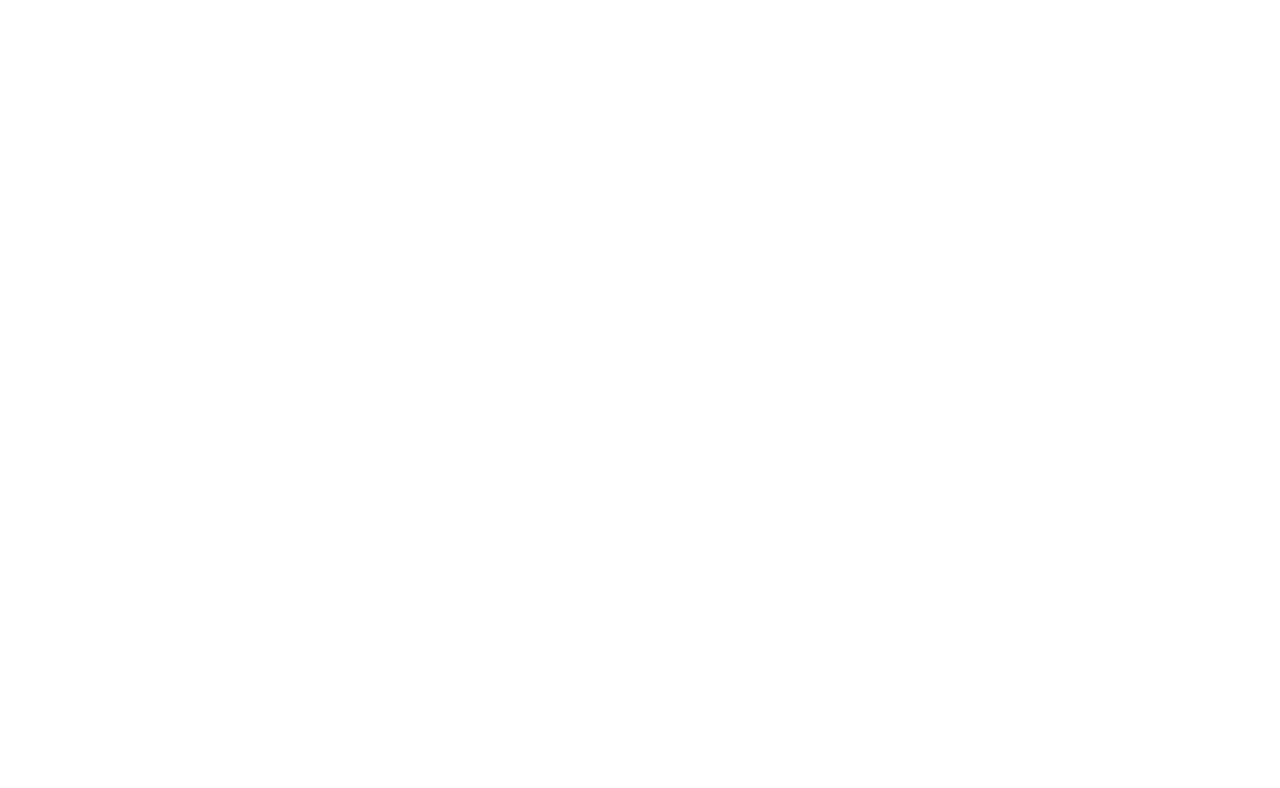
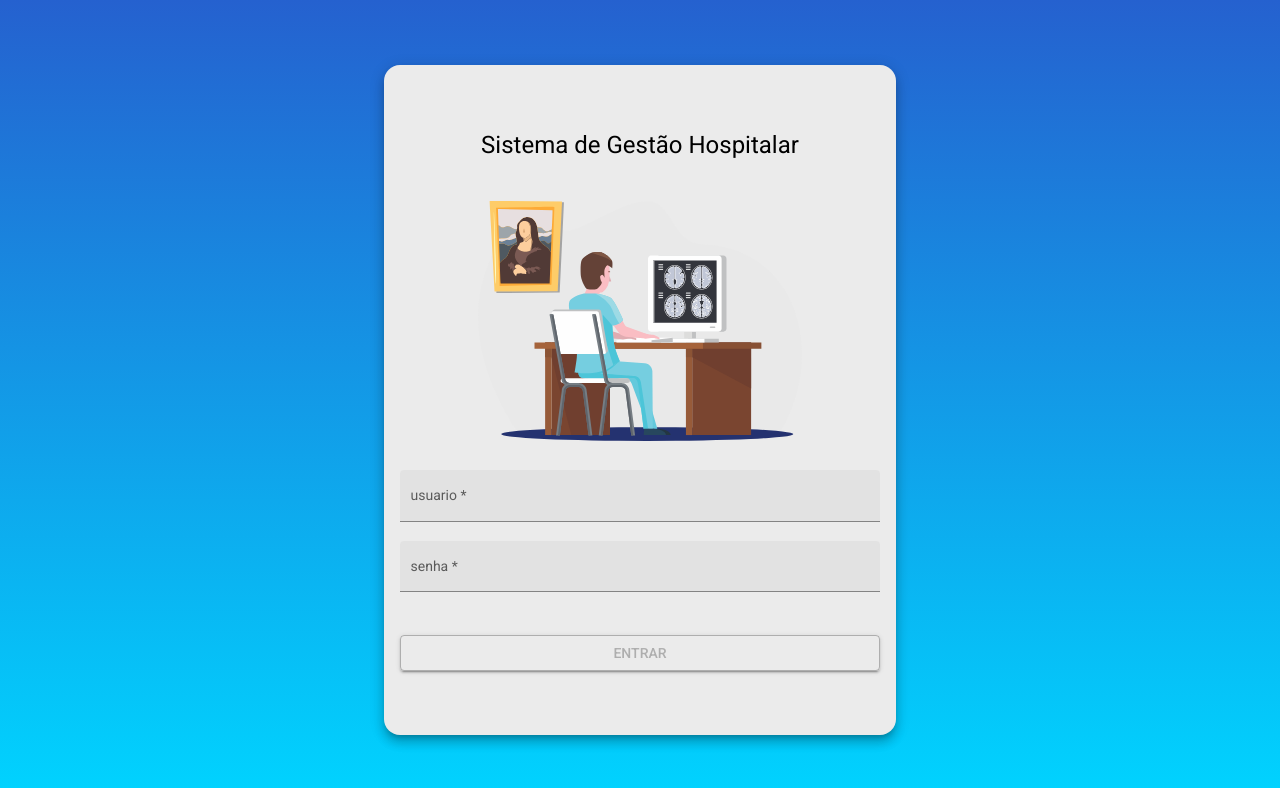
Before and after one commit to rafaelnetmidia/hospitalpanel, an Angular app: page /login in a window 1280 px wide. Before the commit this address led to /. Shown: the top 788 px of the page. Built offline with nearby package versions, Linux system fonts and the light colour scheme.

Commit message:
fluxo de formulario de login e dependencia npm install ngx-toastr@14.0.0 --save

```diff
--- a/package.json
+++ b/package.json
@@ -19,6 +19,7 @@
     "@angular/platform-browser": "~12.0.3",
     "@angular/platform-browser-dynamic": "~12.0.3",
     "@angular/router": "~12.0.3",
+    "ngx-toastr": "^14.0.0",
     "rxjs": "~6.6.0",
     "tslib": "^2.1.0",
     "zone.js": "~0.11.4"
--- a/src/app/app-routing.module.ts
+++ b/src/app/app-routing.module.ts
@@ -3,8 +3,10 @@ import { RouterModule, Routes } from '@angular/router';
 import { NavComponent } from './components/nav/nav.component';
 import { HomeComponent } from './components/home/home.component';
 import { FuncionarioListComponent } from './components/funcionario/funcionario-list/funcionario-list.component';
+import { LoginComponent } from './components/login/login.component';
 
 const routes: Routes = [
+  { path: 'login', component:LoginComponent },
   {
     path: '', component: NavComponent,
     children: [
--- a/src/app/app.module.ts
+++ b/src/app/app.module.ts
@@ -33,6 +33,7 @@ import { CUSTOM_ELEMENTS_SCHEMA } from '@angular/core';
 import { HomeComponent } from './components/home/home.component';
 import { HeaderComponent } from './components/header/header.component';
 import { FuncionarioListComponent } from './components/funcionario/funcionario-list/funcionario-list.component';
+import { LoginComponent } from './components/login/login.component';
 
 @NgModule({
   declarations: [
@@ -40,7 +41,8 @@ import { FuncionarioListComponent } from './components/funcionario/funcionario-l
     NavComponent,
     HomeComponent,
     HeaderComponent,
-    FuncionarioListComponent
+    FuncionarioListComponent,
+    LoginComponent
   ],
   imports: [
     BrowserModule,
--- /dev/null
+++ b/src/app/components/login/login.component.css
@@ -0,0 +1,34 @@
+.container{
+    height: 100%;
+    background: linear-gradient(180deg, rgba(2,0,36,1) 0%, rgba(37,97,207,1) 0%, rgba(0,212,255,1) 100%);
+    display: flex;
+    align-items: center;
+    justify-content: center;
+}
+
+.form{
+    width: 30rem;
+    margin: auto;
+    background-color: rgb(235,235,235);
+    padding: 4rem 1rem;
+    border-radius: 1rem;
+}
+
+h1 {
+    width: 100%;
+    text-align: center;
+}
+
+img {
+    height: 15rem;
+    width: 100%;
+    margin: 1.5rem auto 1.5rem auto;
+}
+
+.full-width {
+    width: 100%;
+}
+
+button {
+    margin-top: 1.5rem;
+}
--- /dev/null
+++ b/src/app/components/login/login.component.html
@@ -0,0 +1,20 @@
+<div class="container" >
+  <form class="form mat-elevation-z8">
+
+    <h1>Sistema de Gestão Hospitalar</h1>
+    <img src="assets/img/login.svg" alt="Sistema de Gestão Hospitalar">
+
+    <mat-form-field class="full-width" appearance="fill">
+      <mat-label>usuario</mat-label>
+      <input [formControl]="login" [(ngModel)]="verify.login" required name="login" matInput placeholder="Ex. user" >
+    </mat-form-field>
+
+    <mat-form-field class="full-width" appearance="fill">
+      <mat-label>senha</mat-label>
+      <input [formControl]="senha" [(ngModel)]="verify.senha" required name="senha" type="password" matInput placeholder="Ex. 123" >
+    </mat-form-field>
+
+    <button [disabled]="!validaLogin()" class="full-width mat-elevation-z2" mat-stroked-button color="primary">ENTRAR</button>
+
+  </form>
+</div>
--- /dev/null
+++ b/src/app/components/login/login.component.ts
@@ -0,0 +1,29 @@
+import { Component, OnInit } from '@angular/core';
+import { FormControl, Validators } from '@angular/forms';
+import { LoginDTO } from 'src/app/models/loginDTO';
+
+@Component({
+  selector: 'app-login',
+  templateUrl: './login.component.html',
+  styleUrls: ['./login.component.css']
+})
+export class LoginComponent implements OnInit {
+
+  verify: LoginDTO = {
+    login: '',
+    senha: ''
+  }
+
+  login = new FormControl(null, Validators.minLength(10))
+  senha = new FormControl(null, Validators.minLength(8))
+
+  constructor() { }
+
+  ngOnInit() {
+  }
+
+  validaLogin():boolean {
+    return (this.login.valid && this.senha.valid)
+  }
+
+}
--- /dev/null
+++ b/src/app/models/loginDTO.ts
@@ -0,0 +1,4 @@
+export interface LoginDTO {
+    login: string;
+    senha: string;
+}
```
Also changed, not shown: src/assets/img/login.svg (added), 1 other file (tests, documents, lock files or other folders).
